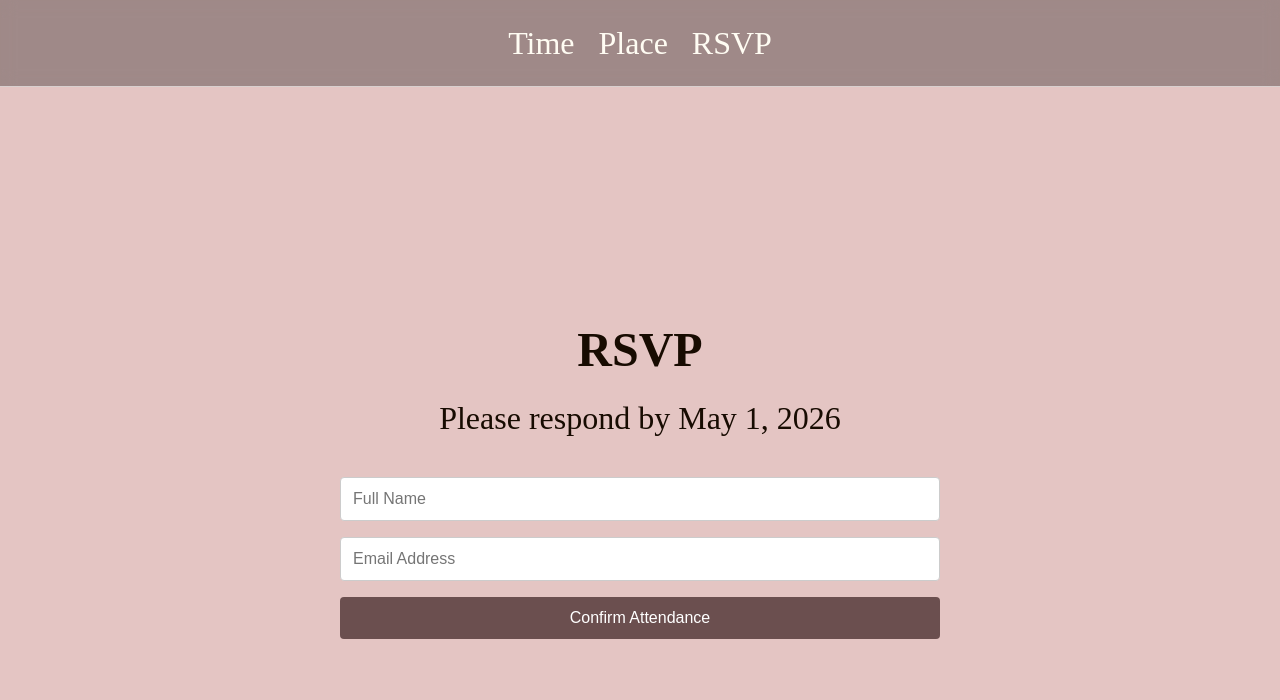
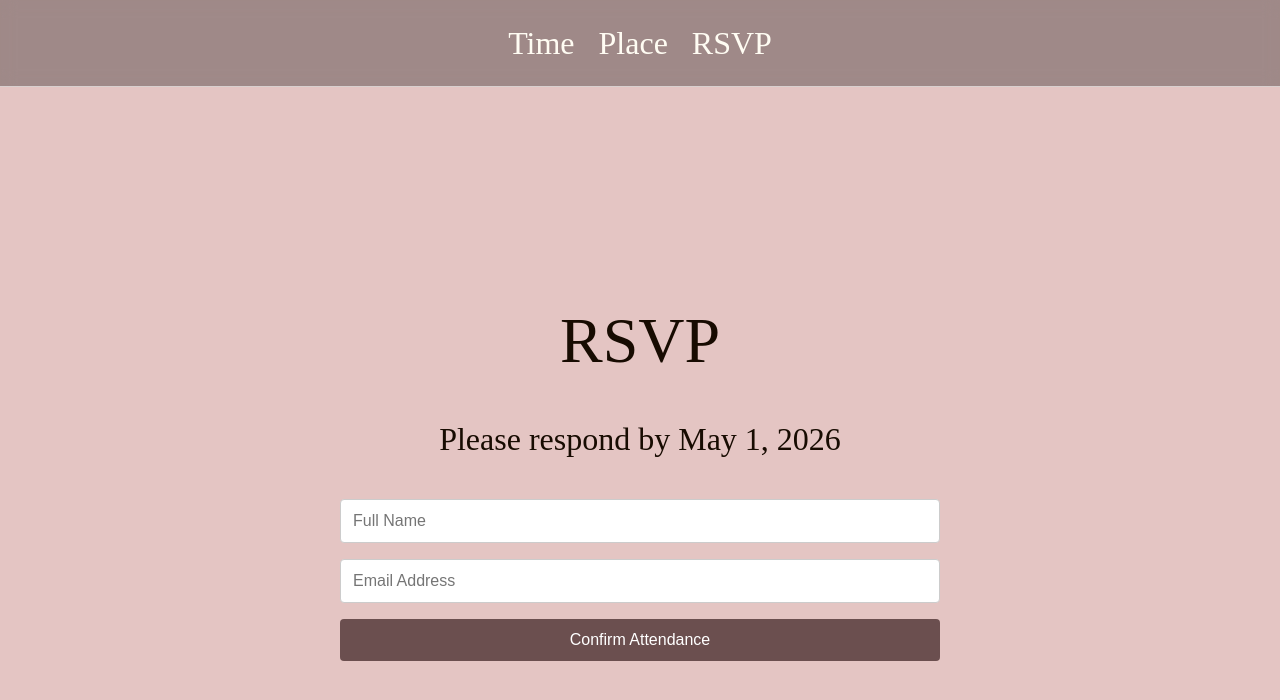
Before and after one commit to ramessey/ramessey.github.io, a Jekyll site: the page reception.html, which Jekyll copies as it is, in a window 1280 px wide and 900 px high, scrolled down 2700 px. Shown: the top 700 px of the window. Built offline with Jekyll 4.4.1, drawn with Linux system fonts in a browser that asks for light colours.

```diff
--- a/reception.html
+++ b/reception.html
@@ -188,7 +188,7 @@
         #rsvp h1, #rsvp h2 { color: #170b01; }
       </style>
     <div class="content">
-      <h2>RSVP</h2>
+      <h1>RSVP</h1>
       <p>Please respond by May 1, 2026</p>
       <form>
         <input type="text" placeholder="Full Name" required />
```
